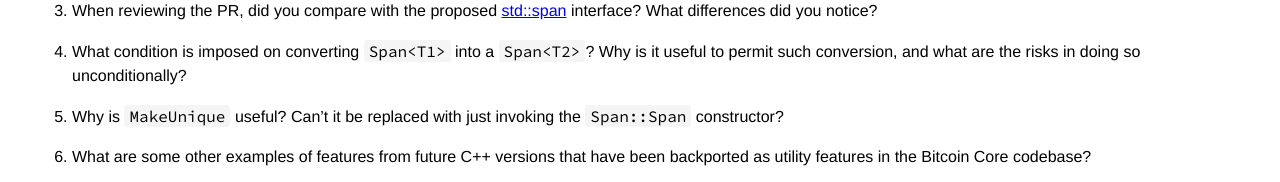
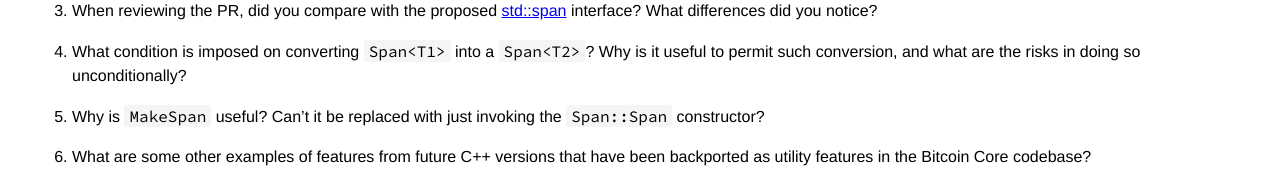
Before and after one commit to bitcoin-core-review-club/website, a Jekyll site: the page built from _posts/2020-06-24-#18468.md, in a window 1280 px wide. Shown: the part 1195-1377 px from the top of the page. Built offline with Jekyll 4.4.1, drawn with Linux system fonts in a browser that asks for light colours.

Commit message:
n18468 typo MakeUnique -> MakeSpan

```diff
--- a/_posts/2020-06-24-#18468.md
+++ b/_posts/2020-06-24-#18468.md
@@ -70,7 +70,7 @@ the changes in that commit as well, as they functionally belong together.
 4. What condition is imposed on converting `Span<T1>` into a `Span<T2>`? Why is it useful to
    permit such conversion, and what are the risks in doing so unconditionally?
 
-5. Why is `MakeUnique` useful? Can't it be replaced with just invoking the `Span::Span`
+5. Why is `MakeSpan` useful? Can't it be replaced with just invoking the `Span::Span`
    constructor?
 
 6. What are some other examples of features from future C++ versions that have been backported
```
